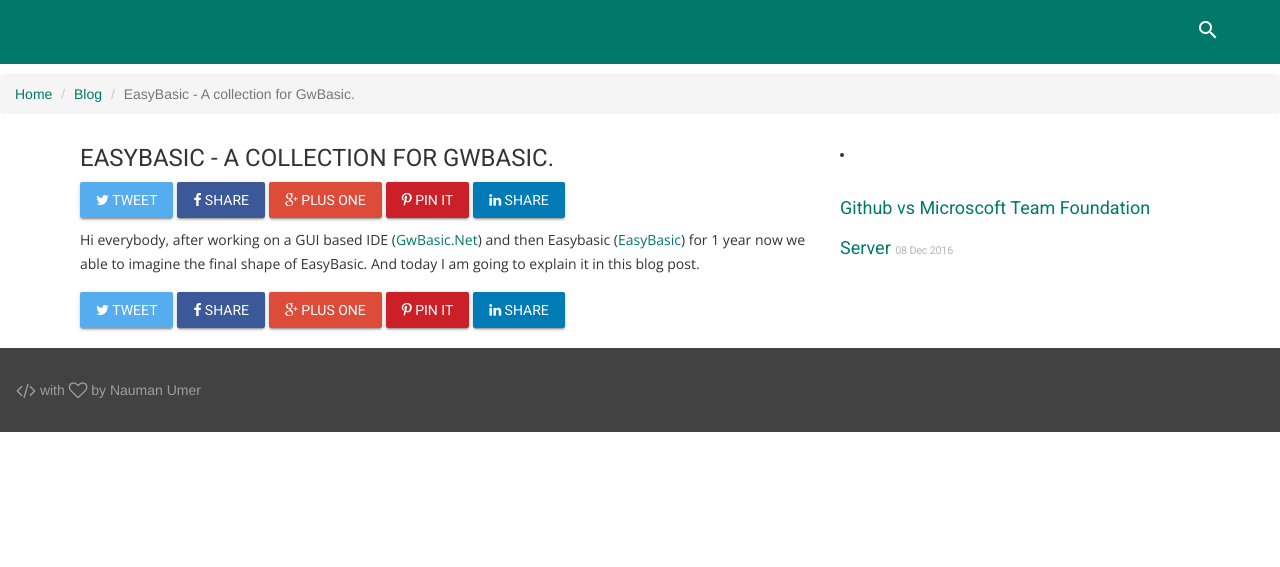
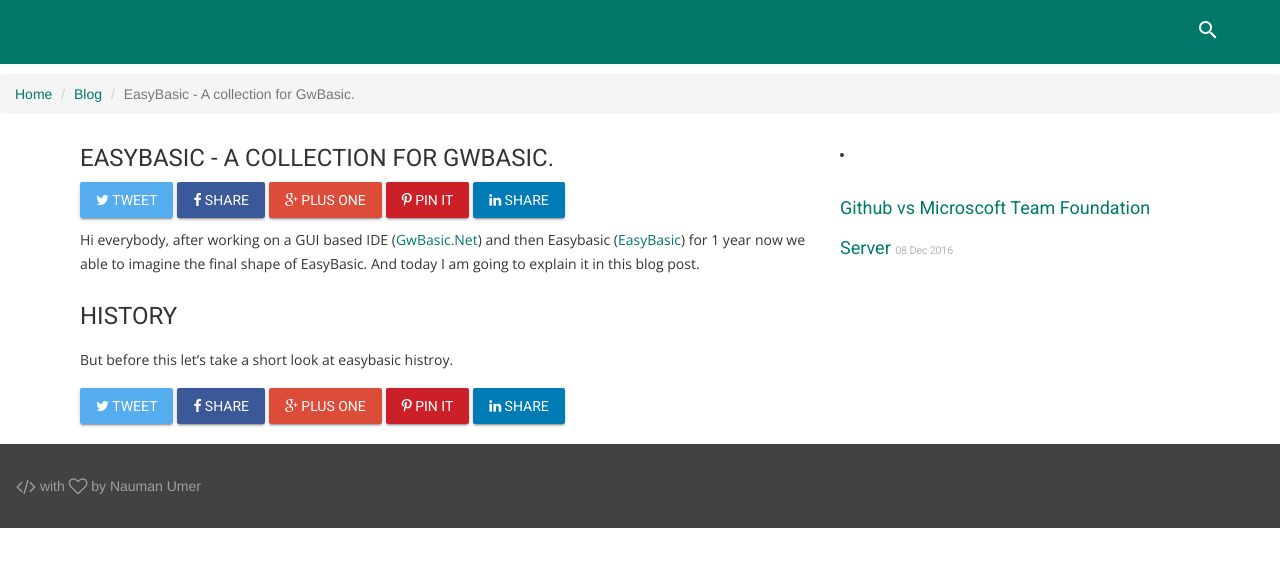
Before and after one commit to nmanumr/nmanumr.com, a Jekyll site: the page built from _posts/2017-01-01-EasyBasic.md, in a window 1280 px wide. Shown: the top 567 px of the page. Built offline with Jekyll 4.4.1, drawn with Linux system fonts in a browser that asks for light colours; nearby versions of some CDN libraries; library files that are not in the unit come from our copies; comment, search, counter and statistics services are not loaded.

Commit message:
Update 2017-01-01-EasyBasic.md

```diff
--- a/_posts/2017-01-01-EasyBasic.md
+++ b/_posts/2017-01-01-EasyBasic.md
@@ -9,3 +9,7 @@
 ---
 
 Hi everybody, after working on a GUI based IDE ([GwBasic.Net](https://naumanumer.github.io/gwbasic.net)) and then Easybasic ([EasyBasic](https://naumanumer.github.io/easybasic)) for 1 year now we able to imagine the final shape of EasyBasic. And today I am going to explain it in this blog post.
+<!-- more -->
+
+#### History
+But before this let's take a short look at easybasic histroy.
```
